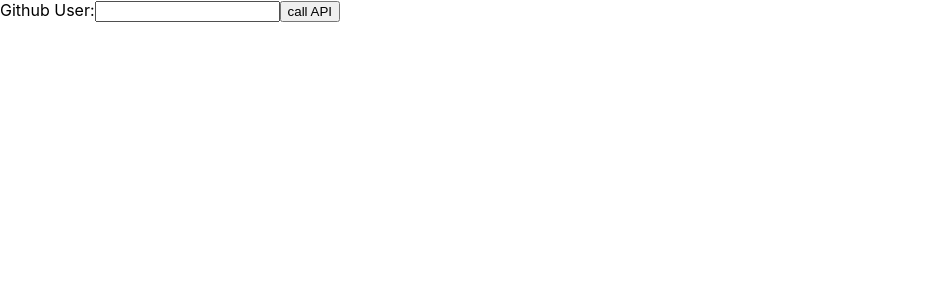
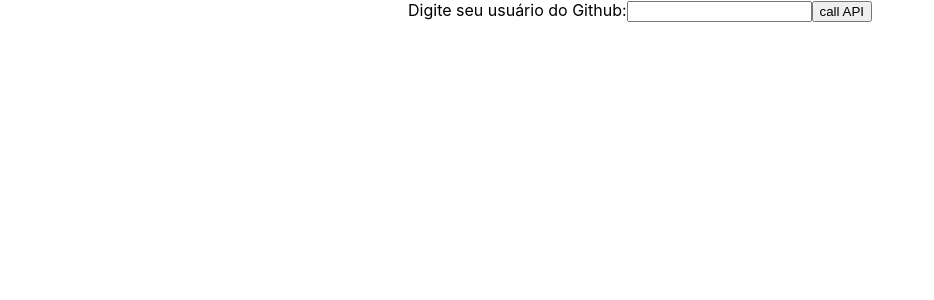
Before and after one commit to talitaoliveira/using-loader-wait-request-react, a React (Create React App) app: page / in a window 1280 px wide. Shown: the top 300 px of the page, without its empty margins (0-934 px from the left). Built offline with nearby package versions, Linux system fonts and the light colour scheme.

Commit message:
Change label name and add a form to wrapper the input and button

```diff
--- /dev/null
+++ b/src/App.css
@@ -0,0 +1,8 @@
+.app {
+    max-width: 500px;
+    margin: 0 auto;
+    display: flex;
+    flex-direction: column;
+    justify-content: center;
+    align-items: center;
+}
--- a/src/App.js
+++ b/src/App.js
@@ -1,19 +1,23 @@
 import React, { useState } from 'react';
 import Loader from './components/Loader'
+
+import './App.css';
 
 const App = () => {
   const [showLoader, setShowLoader] = useState(false)
 
-  const activateLoader = () => {
+  const handleForm = (e) => {
+    e.preventDefault();
     setShowLoader(true)
   }
 
   return (
     <div className="app">
-      <label htmlFor="github-user">Github User:</label>
-      <input type="text" id="github-user"/>
-      <button onClick={activateLoader}>call API</button>
-
+      <form onSubmit={handleForm}>
+        <label htmlFor="github-user">Digite seu usuário do Github:</label>
+        <input type="text" id="github-user"/>
+        <button type="submit">call API</button>
+      </form>
       {showLoader && <Loader/>}
     </div>
   );
```
Also changed, not shown: 1 other file (tests, documents, lock files or other folders).
